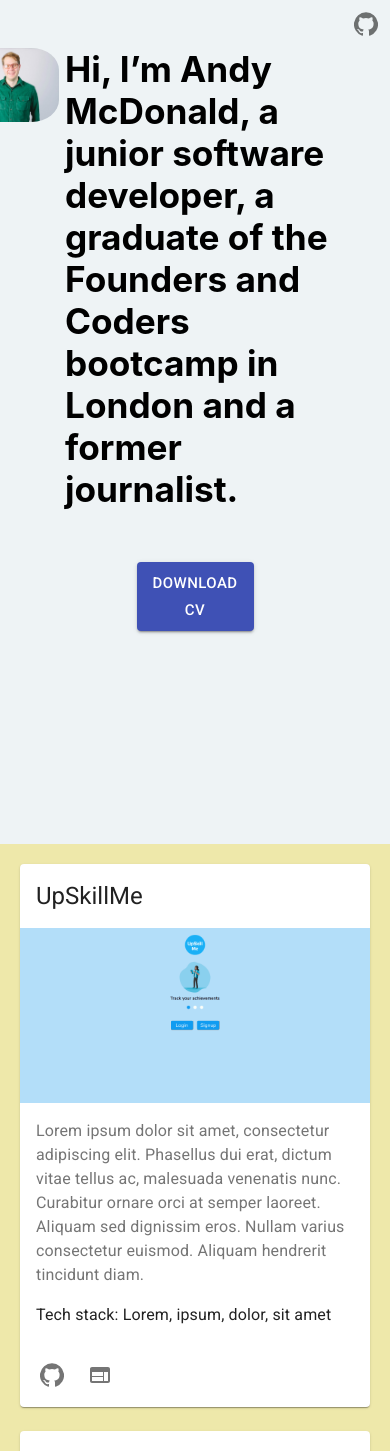
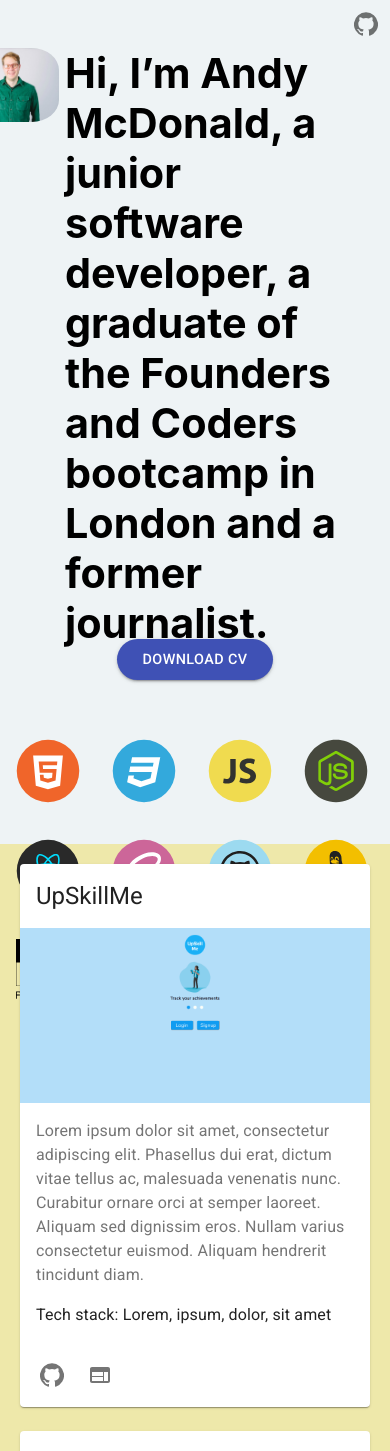
Before and after one commit to andy-mc-donald/React-Portfolio-V2, a React (Create React App) app: page / in a window 390 px wide. Shown: the top 1451 px of the page. Built offline with nearby package versions, Linux system fonts and the light colour scheme.

Commit message:
media queries for large text

```diff
--- a/src/Pages/Page1pt2.js
+++ b/src/Pages/Page1pt2.js
@@ -5,23 +5,27 @@ import GitHubIcon from "@material-ui/icons/GitHub";
 import IconButton from "@material-ui/core/IconButton";
 import AndyPic from "../Assets/about-me-images-svgs/Andy_McDonald.jpg";
 import Button from "@material-ui/core/Button";
-import { ReactComponent as CSS3 } from "../Assets/tech-stack-icons/CSS3.svg";
-import { ReactComponent as GitHub } from "../Assets/tech-stack-icons/GitHub.svg";
-import { ReactComponent as HTML5 } from "../Assets/tech-stack-icons/HTML5.svg";
-import { ReactComponent as JavaScript } from "../Assets/tech-stack-icons/JavaScript.svg";
-import { ReactComponent as Linux } from "../Assets/tech-stack-icons/Linux.svg";
-import { ReactComponent as NodeJS } from "../Assets/tech-stack-icons/NodeJS.svg";
-import { ReactComponent as ReactLogoSVG } from "../Assets/tech-stack-icons/React.svg";
-import { ReactComponent as Sass } from "../Assets/tech-stack-icons/Sass.svg";
-import { ReactComponent as FAC } from "../Assets/about-me-images-svgs/FAC_logo.svg";
-import { ReactComponent as FCC } from "../Assets/about-me-images-svgs/FreeCodeCamp.svg";
-import { ReactComponent as CodeWars } from "../Assets/about-me-images-svgs/Codewars_logo.svg";
+// import { ReactComponent as CSS3 } from "../Assets/tech-stack-icons/CSS3.svg";
+import CSS3 from "../Assets/tech-stack-icons/CSS3.svg";
+import GitHub from "../Assets/tech-stack-icons/GitHub.svg";
+import HTML5 from "../Assets/tech-stack-icons/HTML5.svg";
+import JavaScript from "../Assets/tech-stack-icons/JavaScript.svg";
+import Linux from "../Assets/tech-stack-icons/Linux.svg";
+import NodeJS from "../Assets/tech-stack-icons/NodeJS.svg";
+import ReactLogoSVG from "../Assets/tech-stack-icons/React.svg";
+import Sass from "../Assets/tech-stack-icons/Sass.svg";
+import FAC from "../Assets/about-me-images-svgs/FAC_logo.svg";
+import FCC from "../Assets/about-me-images-svgs/FreeCodeCamp.svg";
+import CodeWars from "../Assets/about-me-images-svgs/Codewars_logo.svg";
 
 const useStyles = makeStyles(theme => ({
   root: {
     background: "rgba(153, 184, 195, 0.17)",
     height: "100vh",
     flexGrow: 1
+  },
+  githubiconContainer: {
+    // height: '5vh'
   },
   githubicon: {
     // margin: "2.5rem",
@@ -30,7 +34,9 @@ const useStyles = makeStyles(theme => ({
     flexDirection: "flex-end"
   },
   mainContainer: {
-    height: "60vh"
+    height: "65vh",
+    // maxheight: "100vh"
+    // overflow: "hidden"
   },
   picContainer: {
     overflow: "hidden"
@@ -44,16 +50,144 @@ const useStyles = makeStyles(theme => ({
   text: {
     // margin: 'auto',
     padding: "0px",
-    fontSize: "2.5rem",
+    fontSize: "2.6vw",
+    "@media (max-width:1824px)": {
+      fontSize: "2.8vw"
+    },
+    "@media (max-width:1500px)": {
+      fontSize: "2.85vw"
+    },
+    "@media (max-width:1320px)": {
+      fontSize: "3vw"
+    },
+    "@media (max-width:1240px)": {
+      fontSize: "3.2vw"
+    },
+    "@media (max-width:1164px)": {
+      fontSize: "3.3vw"
+    },
+    "@media (max-width:1068px)": {
+      fontSize: "3.4vw"
+    },
+    "@media (max-width:940px)": {
+      fontSize: "3.5vw"
+    },
+    "@media (max-width:876px)": {
+      fontSize: "3.65vw"
+    },
+    "@media (max-width:772px)": {
+      fontSize: "3.8vw"
+    },
+    "@media (max-width: 706px)": {
+      fontSize: "4vw"
+    },
+    "@media (max-width: 690px)": {
+      fontSize: "4.2vw"
+    },
+    "@media (max-width: 636px)": {
+      fontSize: "4.4vw"
+    },
+    "@media (max-width: 573px)": {
+      fontSize: "4.6vw"
+    },
+    "@media (max-width: 522px)": {
+      fontSize: "4.75vw"
+    },
+    "@media (max-width: 474px)": {
+      fontSize: "4.9vw"
+    },
+    "@media (max-width: 420px)": {
+      fontSize: "5.1vw"
+    },
+    "@media (max-width: 390px)": {
+      fontSize: "5.3vw"
+    },
+    "@media (max-width: 375px)": {
+      fontSize: "5.5vw"
+    },
+    "@media (max-width: 356px)": {
+      fontSize: "5.7vw"
+    },
+    // "@media (max-width:1580px)": {
+    //   fontSize: "2.7rem"
+    // },
+    // "@media (max-width:1522px)": {
+    //   fontSize: "2.6rem"
+    // },
+    // "@media (max-width:1249px)": {
+    //   fontSize: "2.5rem"
+    // },
+    // "@media (max-width:1201px)": {
+    //   fontSize: "2.4rem"
+    // },
+    // "@media (max-width:1153px)": {
+    //   fontSize: "2.3rem"
+    // },
+    // "@media (max-width:1021px)": {
+    //   fontSize: "2.2rem"
+    // },
+    // "@media (max-width:976px)": {
+    //   fontSize: "2.1rem"
+    // },
+    // "@media (max-width:932px)": {
+    //   fontSize: "2.0rem"
+    // },
+    // "@media (max-width:750px)": {
+    //   fontSize: "1.9rem"
+    // },
+    // "@media (max-width:713px)": {
+    //   fontSize: "1.8rem"
+    // },
+    // "@media (max-width:675px)": {
+    //   fontSize: "1.7rem"
+    // },
+    // "@media (max-width:579px)": {
+    //   fontSize: "1.6rem"
+    // },
+    // "@media (max-width:535px)": {
+    //   fontSize: "1.55rem"
+    // },
+    // "@media (max-width:518px)": {
+    //   fontSize: "1.5rem"
+    // },
+    // "@media (max-width:501px)": {
+    //   fontSize: "1.45rem"
+    // },
+    // "@media (max-width:419px)": {
+    //   fontSize: "1.40rem"
+    // },
+    // "@media (max-width:405px)": {
+    //   fontSize: "1.35rem"
+    // },
+    // "@media (max-width:390px)": {
+    //   fontSize: "1.3rem"
+    // },
+
+  },
+  buttonContainer: {
+    height: "15vh"
+  },
+  button: {
+    width: "40vw",
+    maxWidth: "500px",
+    fontSize: "1.5rem",
     "@media (max-width:600px)": {
-      fontSize: "1.1rem"
+        // width: "50vw",
+    fontSize: "0.9rem",
     }
   },
-  buttonContainer: {
-    height: "10vh",
+  svgContainer:{
+      height: '15vh',
   },
-  button: {
-    width: "30vw",
+  svgIcon:{
+    height: '80px',
+    width: 'auto',
+    padding: theme.spacing(1),
+  },
+  svgIcon2:{
+    height: '60px',
+    width: 'auto',
+    padding: theme.spacing(2),
   }
 }));
 
@@ -62,12 +196,7 @@ function Page1pt2() {
 
   return (
     <div className={classes.root}>
-      <Grid
-        container
-        direction="row"
-        justify="flex-end"
-        alignItems="center"
-      >
+      <Grid container direction="row" justify="flex-end" alignItems="center" className={classes.githubiconContainer}>
         <Grid item>
           <IconButton aria-label="github" className={classes.githubicon}>
             <GitHubIcon />
@@ -99,7 +228,15 @@ function Page1pt2() {
         className={classes.buttonContainer}
       >
         <Grid item>
-          <Button variant="contained" size="large" color="primary" href="" className={classes.button}>
+          <Button
+            variant="contained"
+            size="large"
+            color="primary"
+            href=""
+            buttonStyle={{ borderRadius: 50 }}
+            style={{ borderRadius: 50 }}
+            className={classes.button}
+          >
             Download CV
           </Button>
         </Grid>
@@ -111,11 +248,20 @@ function Page1pt2() {
         alignItems="center"
         className={classes.svgContainer}
       >
-          <Grid item>
-
+        <Grid item sm={8}>
+            <img src={HTML5} className={classes.svgIcon}></img>
+            <img src={CSS3} className={classes.svgIcon}></img>
+            <img src={JavaScript} className={classes.svgIcon}></img>
+            <img src={NodeJS} className={classes.svgIcon}></img>
+            <img src={ReactLogoSVG} className={classes.svgIcon}></img>
+            <img src={Sass} className={classes.svgIcon}></img>
+            <img src={GitHub} className={classes.svgIcon}></img>
+            <img src={Linux} className={classes.svgIcon}></img>
         </Grid>
-          <Grid item>
-
+        <Grid item sm={4}>
+            <img src={FAC} className={classes.svgIcon2}></img>
+            <img src={FCC} className={classes.svgIcon2}></img>
+            <img src={CodeWars} className={classes.svgIcon2}></img>
         </Grid>
       </Grid>
     </div>
```
Lines whose indentation alone changed are shown as unchanged.
